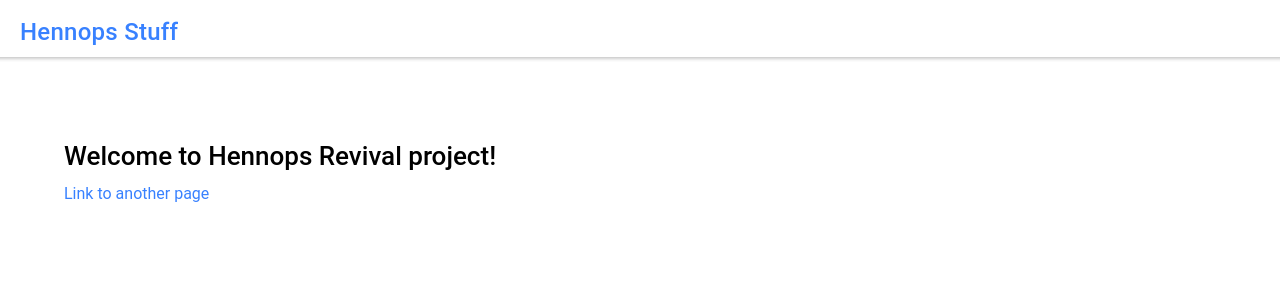
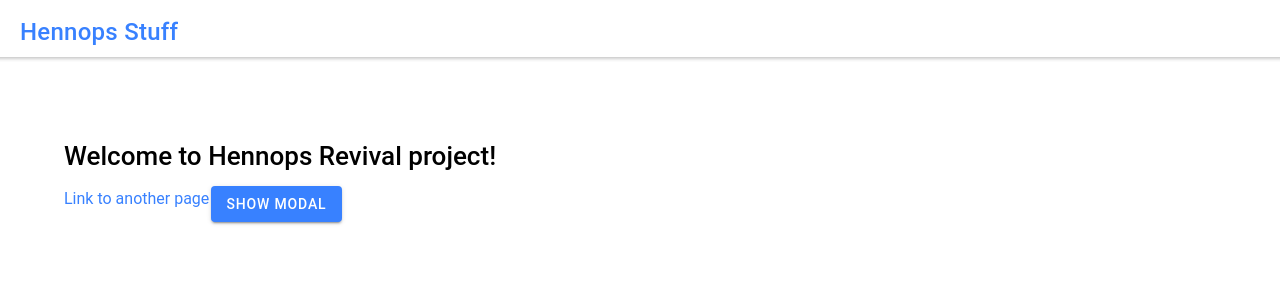
Before and after one commit to MMMikeM/Next_boilerplate, a Next.js app: page / in a window 1280 px wide. Shown: the top 300 px of the page. Built offline with nearby package versions, Linux system fonts and the light colour scheme.

Commit message:
feat: :sparkles: Implemented modal and 404

```diff
--- /dev/null
+++ b/pages/404.tsx
@@ -0,0 +1,8 @@
+export default function FourOhFour() {
+  return (
+    <>
+      <h1>Uh oh, page not found!</h1>
+      <div>404</div>
+    </>
+  )
+}
--- a/pages/index.tsx
+++ b/pages/index.tsx
@@ -1,17 +1,30 @@
+import { useState } from 'react'
 import type { NextPage } from 'next'
 import Head from 'next/head'
 import Link from 'next/link'
+import Modal from '../components/modal'
+import { getPlatforms } from '@ionic/react'
+import { IonButton } from '@ionic/react'
+import { isBrowser } from '../utils'
 
 const Home: NextPage = () => {
+  const [showModal, setShowModal] = useState(false)
+
+  isBrowser && console.log('getPlatforms():', getPlatforms())
+
   return (
     <>
       <Head>
         <title>Hennops Revival Home</title>
       </Head>
-      <main>
-        <h1>Welcome to Hennops Revival project!</h1>
-        <Link href="/new">Link to another page</Link>
-      </main>
+      <h1>Welcome to Hennops Revival project!</h1>
+      <Link href="/new">Link to another page</Link>
+      <IonButton onClick={() => setShowModal(true)}>Show Modal</IonButton>
+      <Modal header={'Butts'} isOpen={showModal} setState={setShowModal}>
+        <h2 className="text-red-500 text-6xl">Hello!</h2>
+        <h3>Subheading</h3>
+        <p>This is the modal content</p>
+      </Modal>
     </>
   )
 }
```
